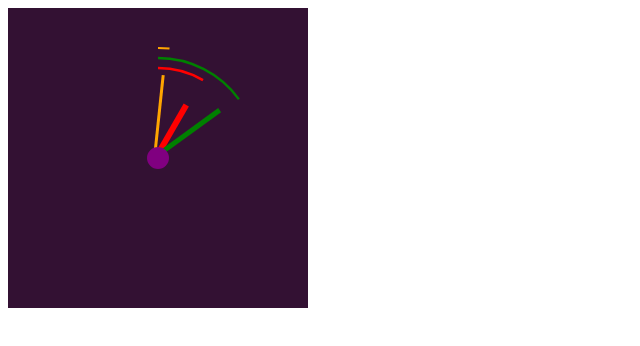
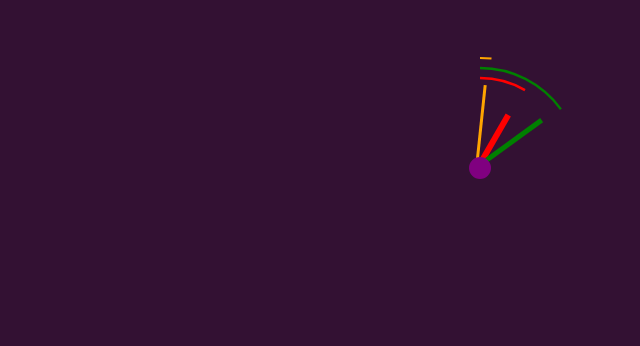
Before and after one commit to Emmanuerl/Javascript-Tasks, a plain HTML site: page AnalogClock/index.html in a window 1280 px wide. Shown: the whole page, without its empty margins (0-640 px from the left). Drawn offline with Linux system fonts and the light colour scheme.

Commit message:
adjustments

```diff
--- a/AnalogClock/index.html
+++ b/AnalogClock/index.html
@@ -5,8 +5,13 @@
     <meta name="viewport" content="width=device-width, initial-scale=1.0">
     <title>Analog Clock</title>
     <style>
-        canvas{
+        body{
         background-color: #313;
+      }
+      canvas{
+          position: absolute;
+          left: 25%;
+          padding: 10px;
       }
     </style>
 </head>
--- a/AnalogClock/script/app.js
+++ b/AnalogClock/script/app.js
@@ -1,6 +1,8 @@
 var canvas = document.getElementById('canvas');
 canvas.height = 300;
-canvas.width =300;
+canvas.width =window.innerWidth*0.5;
+
+console.log(canvas.width);
 var ctx = canvas.getContext('2d');
 function drawClock() {
    var time = new Date;
```
